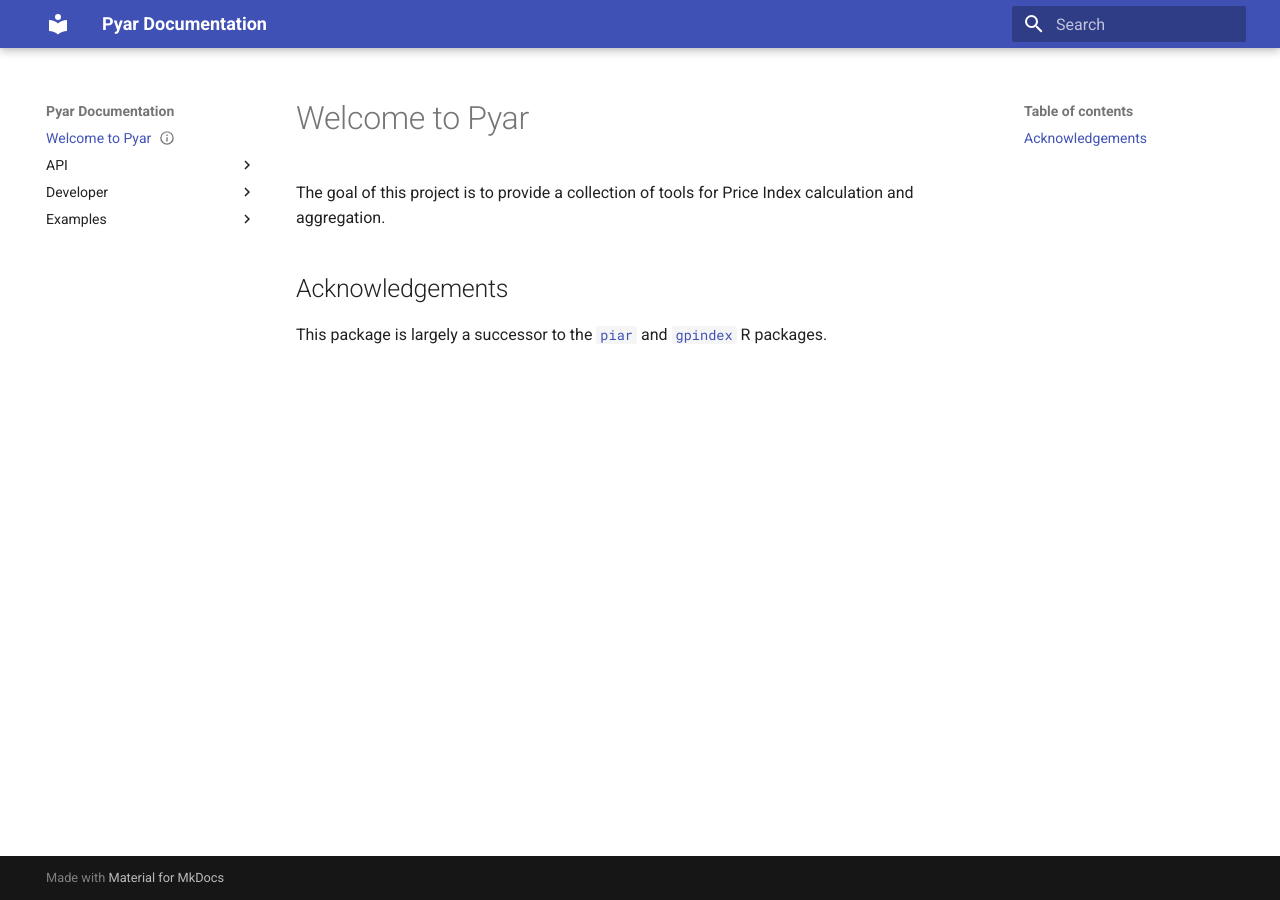
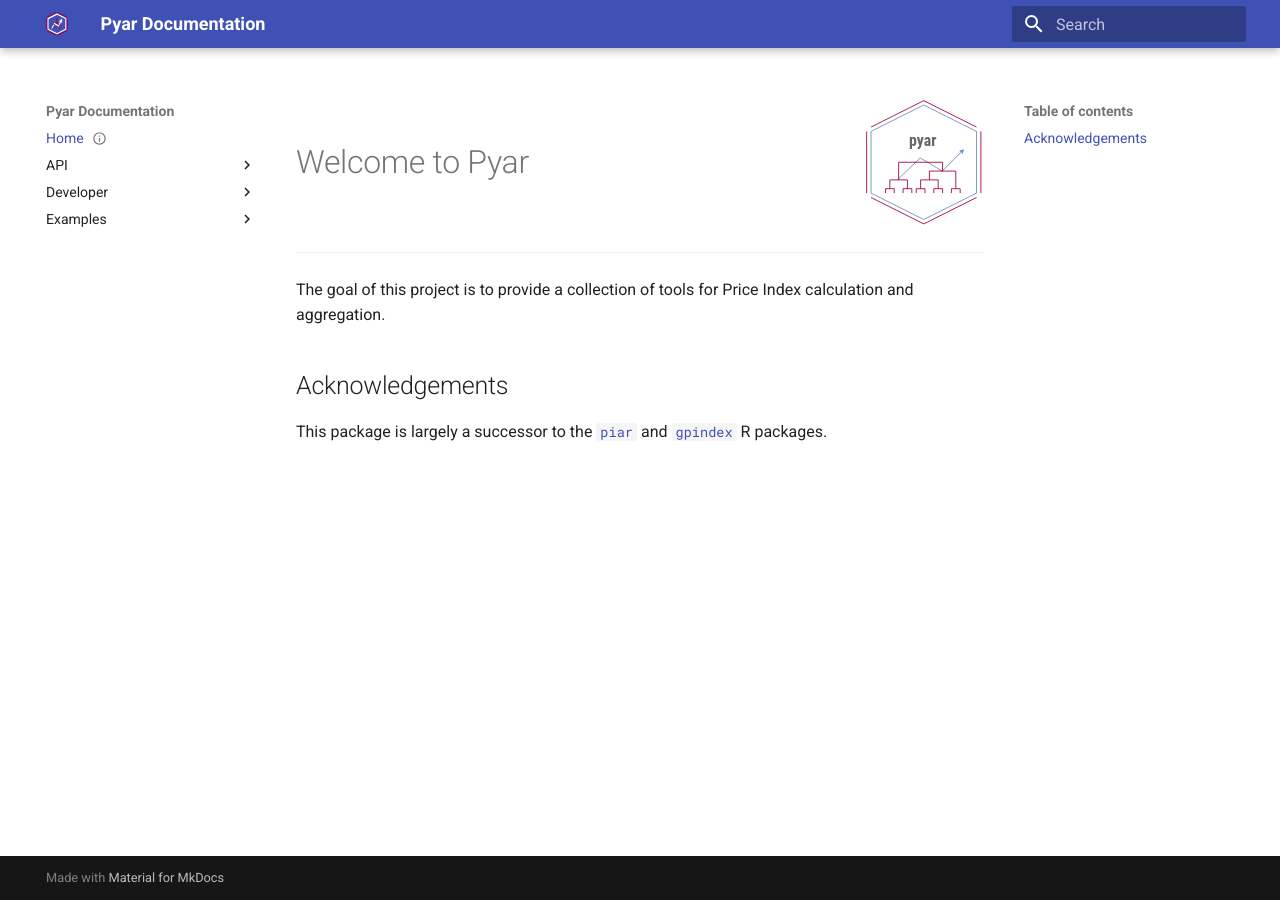
Before and after one commit to UN-Task-Team-for-Scanner-Data/pyar, an MkDocs documentation site: the page built from docs/index.md, in a window 1280 px wide. Built offline with MkDocs 1.6.1 and Material for MkDocs 9.7.7, drawn with Linux system fonts in a browser that asks for light colours.

Commit message:
add logo

```diff
--- a/docs/index.md
+++ b/docs/index.md
@@ -1,8 +1,12 @@
 ---
 status: wip
 ---
+<div style="display: flex; align-items: center; justify-content: space-between; gap: 15px;">
+  <h1 style="margin: 0; border-bottom: none;">Welcome to Pyar</h1>
+  <img src="assets/logo.svg" alt="Pyar Logo" width="120">
+</div>
+<hr/>
 
-# Welcome to Pyar
 
 The goal of this project is to provide a collection of tools for Price Index calculation and aggregation.
 
--- a/mkdocs.yml
+++ b/mkdocs.yml
@@ -2,6 +2,7 @@ site_name: Pyar Documentation
 
 theme:
   name: material
+  logo: assets/pyar-logo-small.svg
 
 plugins:
   - search
```
Also changed, not shown: docs/assets/logo.png (added), docs/assets/logo.svg (added), docs/assets/pyar-logo-small.svg (added), 1 other file.
